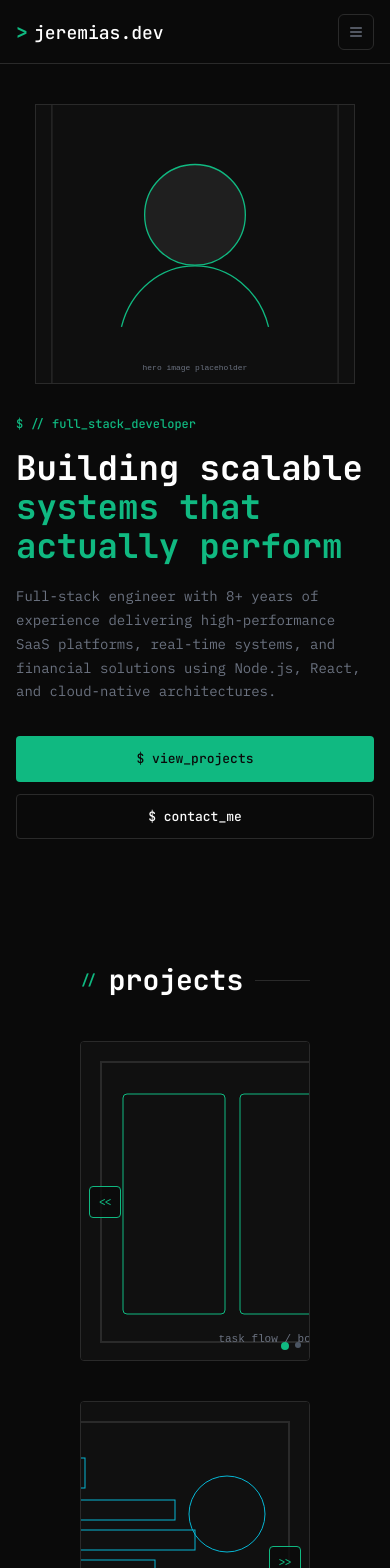
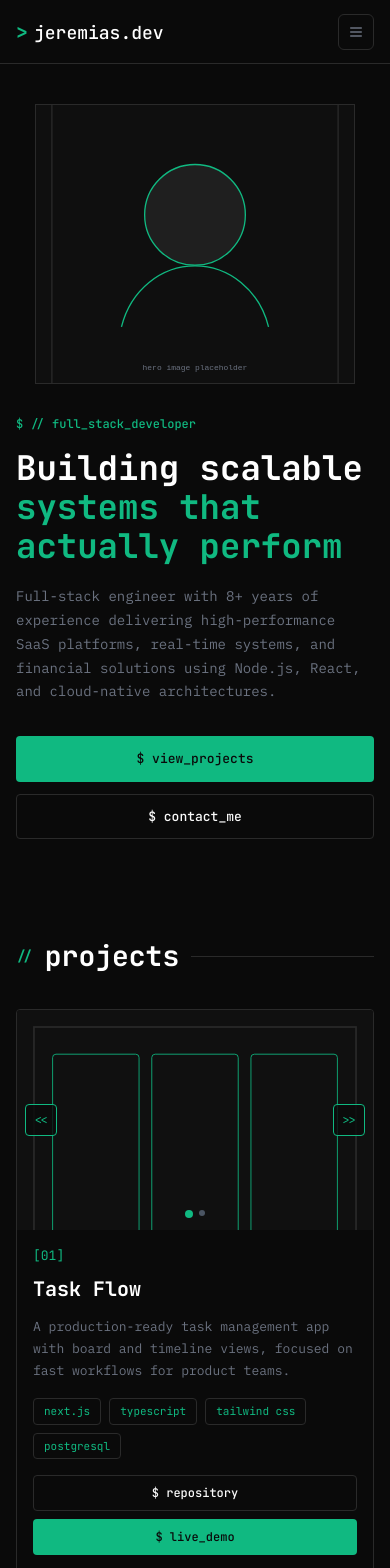
Before and after one commit to jeremiassnts/portfolio, a Next.js app: page /en in a window 390 px wide. Shown: the top 1568 px of the page. Built offline with nearby package versions, Linux system fonts and the light colour scheme.

Commit message:
feat: improve projects section mobile layout
Make project cards follow a mobile-first vertical flow and extract the project card into a dedicated component to keep section rendering focused and easier to maintain.

Made-with: Cursor

```diff
--- /dev/null
+++ b/src/components/sections/project-card.tsx
@@ -0,0 +1,81 @@
+import { Card } from "@/components/ui/card";
+import { Carousel } from "@/components/ui/carousel";
+import { Badge } from "@/components/ui/badge";
+import { type ProjectItem } from "@/data/projects";
+import { cn } from "@/lib/utils";
+
+interface ProjectCardProps {
+  project: ProjectItem;
+  index: number;
+  title: string;
+  description: string;
+  repoLabel: string;
+  liveLabel: string;
+}
+
+export function ProjectCard({
+  project,
+  index,
+  title,
+  description,
+  repoLabel,
+  liveLabel,
+}: ProjectCardProps) {
+  return (
+    <Card className="overflow-hidden bg-surface lg:h-[320px]">
+      <div
+        className={cn(
+          "flex h-full flex-col",
+          index % 2 === 1 ? "lg:flex-row-reverse" : "lg:flex-row"
+        )}
+      >
+        <Carousel
+          images={project.images}
+          alt={title}
+          width={420}
+          height={320}
+          className="shrink-0 rounded-none border-0 !h-[220px] !w-full sm:!h-[260px] lg:!h-[320px] lg:!w-[420px]"
+        />
+
+        <div className="flex min-w-0 flex-1 flex-col p-4 sm:p-6 lg:justify-between lg:p-8">
+          <div>
+            <p className="font-mono text-[13px] text-accent-green">
+              [{String(index + 1).padStart(2, "0")}]
+            </p>
+            <h3 className="mt-2 font-mono text-[20px] font-bold text-foreground-emphasis sm:mt-3 sm:text-[22px]">
+              {title}
+            </h3>
+            <p className="mt-3 font-body text-[13px] leading-[1.7] text-foreground-secondary sm:mt-4">
+              {description}
+            </p>
+          </div>
+
+          <div className="mt-4 flex flex-wrap gap-2 sm:mt-5">
+            {project.techStack.map((tech) => (
+              <Badge key={tech}>{tech}</Badge>
+            ))}
+          </div>
+
+          <div className="mt-4 flex flex-col gap-2 sm:mt-5 sm:flex-row sm:items-center sm:gap-3">
+            <a
+              href={project.repoUrl}
+              target="_blank"
+              rel="noreferrer"
+              className="inline-flex items-center justify-center rounded border border-border bg-transparent px-4 py-2 font-mono text-[12px] font-medium text-foreground transition-opacity hover:opacity-90"
+            >
+              {repoLabel}
+            </a>
+            <a
+              href={project.liveUrl}
+              target="_blank"
+              rel="noreferrer"
+              className="inline-flex items-center justify-center rounded border border-transparent bg-accent-green px-4 py-2 font-mono text-[12px] font-medium text-surface transition-opacity hover:opacity-90"
+            >
+              {liveLabel}
+            </a>
+          </div>
+        </div>
+      </div>
+    </Card>
+  );
+}
--- a/src/components/sections/projects-section.tsx
+++ b/src/components/sections/projects-section.tsx
@@ -1,77 +1,27 @@
 import { useTranslations } from "next-intl";
-import { Card } from "@/components/ui/card";
-import { Carousel } from "@/components/ui/carousel";
-import { Badge } from "@/components/ui/badge";
 import { SectionHeader } from "@/components/ui/section-header";
+import { ProjectCard } from "@/components/sections/project-card";
 import { projects } from "@/data/projects";
-import { cn } from "@/lib/utils";
 
 export function ProjectsSection() {
   const t = useTranslations("projects");
 
   return (
-    <section id="projects" className="px-20 py-20">
+    <section id="projects" className="px-4 py-14 sm:px-6 sm:py-16 md:px-10 lg:px-20 lg:py-20">
       <div className="mx-auto w-full max-w-[960px]">
         <SectionHeader title={t("title")} />
 
-        <div className="mt-10 space-y-10">
+        <div className="mt-8 space-y-8 sm:mt-10 sm:space-y-10">
           {projects.map((project, index) => (
-            <Card key={project.slug} className="h-[320px] overflow-hidden bg-surface">
-              <div
-                className={cn(
-                  "flex h-full",
-                  index % 2 === 1 ? "flex-row-reverse" : "flex-row"
-                )}
-              >
-                <Carousel
-                  images={project.images}
-                  alt={t(`items.${project.slug}.title`)}
-                  width={420}
-                  height={320}
-                  className="shrink-0 rounded-none border-0"
-                />
-
-                <div className="flex min-w-0 flex-1 flex-col justify-between p-8">
-                  <div>
-                    <p className="font-mono text-[13px] text-accent-green">
-                      [{String(index + 1).padStart(2, "0")}]
-                    </p>
-                    <h3 className="mt-3 font-mono text-[22px] font-bold text-foreground-emphasis">
-                      {t(`items.${project.slug}.title`)}
-                    </h3>
-                    <p className="mt-4 font-body text-[13px] leading-[1.7] text-foreground-secondary">
-                      {t(`items.${project.slug}.description`)}
-                    </p>
-                  </div>
-
-                  <div>
-                    <div className="mb-5 flex flex-wrap gap-2">
-                      {project.techStack.map((tech) => (
-                        <Badge key={tech}>{tech}</Badge>
-                      ))}
-                    </div>
-                    <div className="flex items-center gap-3">
-                      <a
-                        href={project.repoUrl}
-                        target="_blank"
-                        rel="noreferrer"
-                        className="inline-flex items-center justify-center rounded border border-border bg-transparent px-4 py-2 font-mono text-[12px] font-medium text-foreground transition-opacity hover:opacity-90"
-                      >
-                        {t("repoButton")}
-                      </a>
-                      <a
-                        href={project.liveUrl}
-                        target="_blank"
-                        rel="noreferrer"
-                        className="inline-flex items-center justify-center rounded border border-transparent bg-accent-green px-4 py-2 font-mono text-[12px] font-medium text-surface transition-opacity hover:opacity-90"
-                      >
-                        {t("liveButton")}
-                      </a>
-                    </div>
-                  </div>
-                </div>
-              </div>
-            </Card>
+            <ProjectCard
+              key={project.slug}
+              project={project}
+              index={index}
+              title={t(`items.${project.slug}.title`)}
+              description={t(`items.${project.slug}.description`)}
+              repoLabel={t("repoButton")}
+              liveLabel={t("liveButton")}
+            />
           ))}
         </div>
       </div>
```
